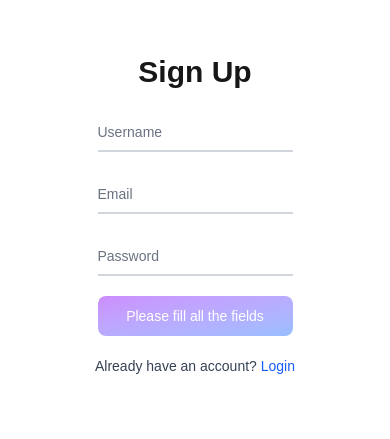
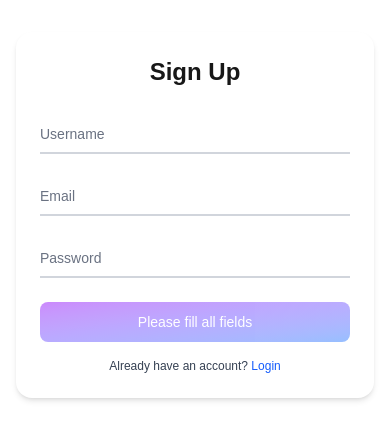
Before and after one commit to alihazzem/nextjs-auth, a Next.js app: page /signup in a window 390 px wide. Shown: the part 207-646 px from the top of the page. Built offline with nearby package versions, Linux system fonts and the light colour scheme.

Commit message:
fix(ui): center signup button and restore floating labels

```diff
--- a/src/app/signup/page.tsx
+++ b/src/app/signup/page.tsx
@@ -20,97 +20,97 @@ export default function SignupPage() {
                     err.response?.data?.error || err.message || "Signup failed",
             }
         );
-
-        // redirect immediately after success
         router.push("/login");
     };
 
     useEffect(() => {
-        const allFieldsFilled =
-            user.username.length > 0 &&
-            user.email.length > 0 &&
-            user.password.length > 0;
-        setButtonDisabled(!allFieldsFilled);
+        setButtonDisabled(!(user.username && user.email && user.password));
     }, [user]);
 
     return (
-        <div className="flex flex-col items-center justify-center min-h-screen py-2 max-w-md mx-auto">
-            <h1 className="text-3xl font-bold dark:text-white mb-5 text-center">Sign Up</h1>
+        <div className="flex items-center justify-center min-h-screen px-4 sm:px-6 lg:px-8">
+            <div className="w-full max-w-md bg-white dark:bg-gray-900 rounded-2xl shadow-md p-6 sm:p-8">
+                <h1 className="text-2xl sm:text-3xl font-bold dark:text-white mb-6 text-center">
+                    Sign Up
+                </h1>
 
-            <div className="relative z-0 w-1/2 sm:w-1/3 md:w-1/4 mb-5 group">
+                {/* Username */}
+                <div className="relative z-0 mb-5 group">
                     <input
                         type="text"
                         id="username"
                         value={user.username}
-                    placeholder=""
                         required
-                    autoComplete="username"
-                    className="block py-2.5 px-0 w-full text-sm text-gray-900 bg-transparent border-0 border-b-2 border-gray-300 appearance-none dark:text-white dark:border-gray-600 dark:focus:border-blue-500 focus:outline-none focus:ring-0 focus:border-blue-600 peer"
+                        autoComplete="name"
+                        placeholder=" "  // keep placeholder=" " for floating labels
+                        className="block w-full py-2.5 px-0 text-sm sm:text-base text-gray-900 bg-transparent border-0 border-b-2 border-gray-300 appearance-none dark:text-white dark:border-gray-600 focus:outline-none focus:ring-0 focus:border-blue-600 peer"
                         onChange={(e) => setUser({ ...user, username: e.target.value })}
                     />
                     <label
                         htmlFor="username"
-                    className="peer-focus:font-medium absolute text-sm text-gray-500 dark:text-gray-400 duration-300 transform -translate-y-6 scale-75 top-3 -z-10 origin-[0] peer-focus:start-0 peer-focus:text-blue-600 peer-focus:dark:text-blue-500 peer-placeholder-shown:scale-100 peer-placeholder-shown:translate-y-0 peer-focus:scale-75 peer-focus:-translate-y-6"
+                        className="absolute text-sm text-gray-500 dark:text-gray-400 duration-300 transform -translate-y-6 scale-75 top-3 origin-[0] peer-placeholder-shown:scale-100 peer-placeholder-shown:translate-y-0 peer-focus:scale-75 peer-focus:-translate-y-6 peer-focus:text-blue-600"
                     >
                         Username
                     </label>
                 </div>
 
-            <div className="relative z-0 w-1/2 sm:w-1/3 md:w-1/4 mb-5 group">
+                {/* Email */}
+                <div className="relative z-0 mb-5 group">
                     <input
                         type="email"
                         id="email"
                         value={user.email}
-                    placeholder=""
                         required
                         autoComplete="email"
-                    className="block py-2.5 px-0 w-full text-sm text-gray-900 bg-transparent border-0 border-b-2 border-gray-300 appearance-none dark:text-white dark:border-gray-600 dark:focus:border-blue-500 focus:outline-none focus:ring-0 focus:border-blue-600 peer"
+                        placeholder=" "
+                        className="block w-full py-2.5 px-0 text-sm sm:text-base text-gray-900 bg-transparent border-0 border-b-2 border-gray-300 appearance-none dark:text-white dark:border-gray-600 focus:outline-none focus:ring-0 focus:border-blue-600 peer"
                         onChange={(e) => setUser({ ...user, email: e.target.value })}
                     />
                     <label
                         htmlFor="email"
-                    className="peer-focus:font-medium absolute text-sm text-gray-500 dark:text-gray-400 duration-300 transform -translate-y-6 scale-75 top-3 -z-10 origin-[0] peer-focus:start-0 peer-focus:text-blue-600 peer-focus:dark:text-blue-500 peer-placeholder-shown:scale-100 peer-placeholder-shown:translate-y-0 peer-focus:scale-75 peer-focus:-translate-y-6"
+                        className="absolute text-sm text-gray-500 dark:text-gray-400 duration-300 transform -translate-y-6 scale-75 top-3 origin-[0] peer-placeholder-shown:scale-100 peer-placeholder-shown:translate-y-0 peer-focus:scale-75 peer-focus:-translate-y-6 peer-focus:text-blue-600"
                     >
                         Email
                     </label>
                 </div>
 
-            <div className="relative z-0 w-1/2 sm:w-1/3 md:w-1/4 mb-5 group">
+                {/* Password */}
+                <div className="relative z-0 mb-6 group">
                     <input
                         type="password"
                         id="password"
                         value={user.password}
-                    placeholder=""
                         required
-                    className="block py-2.5 px-0 w-full text-sm text-gray-900 bg-transparent border-0 border-b-2 border-gray-300 appearance-none dark:text-white dark:border-gray-600 dark:focus:border-blue-500 focus:outline-none focus:ring-0 focus:border-blue-600 peer"
+                        placeholder=" "
+                        className="block w-full py-2.5 px-0 text-sm sm:text-base text-gray-900 bg-transparent border-0 border-b-2 border-gray-300 appearance-none dark:text-white dark:border-gray-600 focus:outline-none focus:ring-0 focus:border-blue-600 peer"
                         onChange={(e) => setUser({ ...user, password: e.target.value })}
                     />
                     <label
                         htmlFor="password"
-                    className="peer-focus:font-medium absolute text-sm text-gray-500 dark:text-gray-400 duration-300 transform -translate-y-6 scale-75 top-3 -z-10 origin-[0] peer-focus:start-0 peer-focus:text-blue-600 peer-focus:dark:text-blue-500 peer-placeholder-shown:scale-100 peer-placeholder-shown:translate-y-0 peer-focus:scale-75 peer-focus:-translate-y-6"
+                        className="absolute text-sm text-gray-500 dark:text-gray-400 duration-300 transform -translate-y-6 scale-75 top-3 origin-[0] peer-placeholder-shown:scale-100 peer-placeholder-shown:translate-y-0 peer-focus:scale-75 peer-focus:-translate-y-6 peer-focus:text-blue-600"
                     >
                         Password
                     </label>
                 </div>
 
+                {/* Button */}
                 <button
                     onClick={onSignup}
                     type="button"
                     disabled={buttonDisabled}
-                className="text-white bg-gradient-to-br from-purple-600 to-blue-500 hover:bg-gradient-to-bl focus:ring-4 focus:outline-none focus:ring-blue-300 dark:focus:ring-blue-800 font-medium rounded-lg text-sm px-5 py-2.5 text-center mb-5 w-1/2 sm:w-1/3 md:w-1/4 disabled:opacity-50 disabled:cursor-not-allowed disabled:pointer-events-none"
+                    className="w-full px-5 py-2.5 rounded-lg text-sm font-medium text-white bg-gradient-to-br from-purple-600 to-blue-500 hover:bg-gradient-to-bl disabled:opacity-50 disabled:cursor-not-allowed transition"
                 >
-                {buttonDisabled ? "Please fill all the fields" : "Sign Up"}
+                    {buttonDisabled ? "Please fill all fields" : "Sign Up"}
                 </button>
 
-            <p className="text-sm text-gray-700 dark:text-gray-300">
+                {/* Footer */}
+                <p className="mt-4 text-xs sm:text-sm text-gray-700 dark:text-gray-300 text-center">
                     Already have an account?{" "}
-                <Link
-                    href="/login"
-                    className="font-medium text-blue-600 dark:text-blue-500 hover:underline"
-                >
+                    <Link href="/login" className="font-medium text-blue-600 hover:underline">
                         Login
                     </Link>
                 </p>
             </div>
+        </div>
     );
 };
```
Also changed, not shown: src/app/login/page.tsx (+21 -14 lines). Lines whose indentation alone changed are shown as unchanged.
